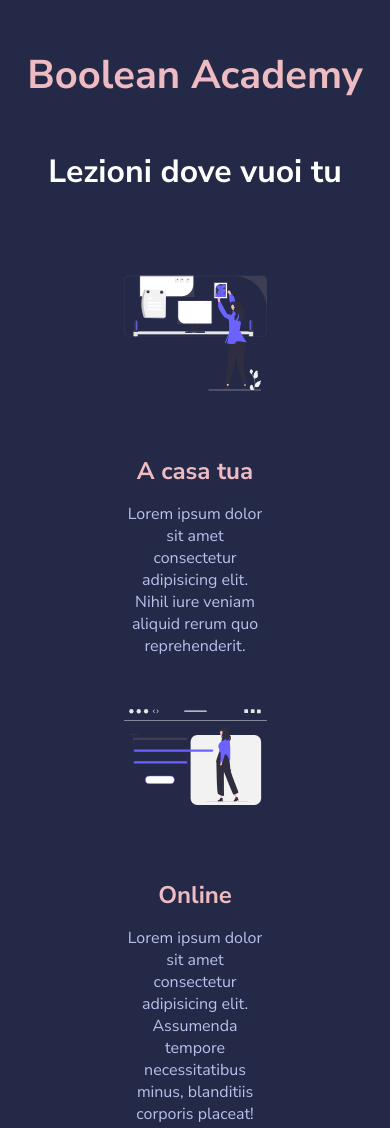
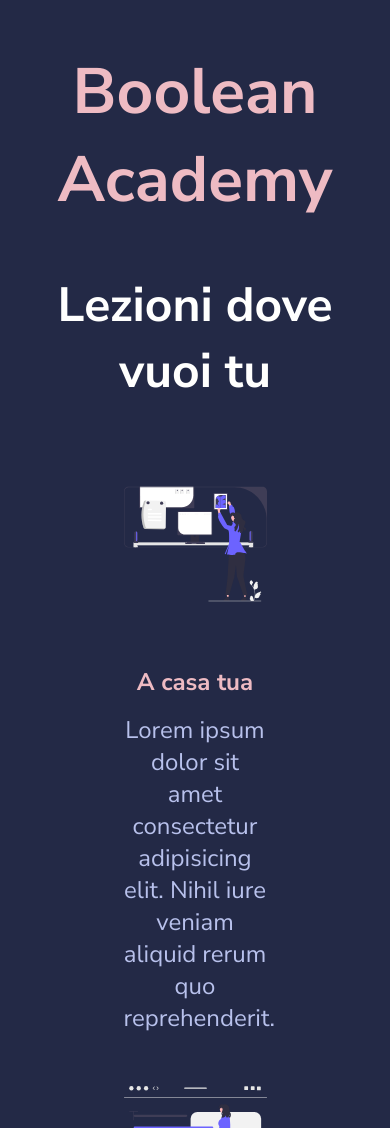
Before and after one commit to AndySMT/html-css-resp-wannabe, a plain HTML site: page index.html in a window 390 px wide. Shown: the top 1128 px of the page. Drawn offline with Linux system fonts and the light colour scheme.

Commit message:
Add responsive font sizes for h and p

```diff
--- a/EX2-repsonsive-wannabe-starter/css/style.css
+++ b/EX2-repsonsive-wannabe-starter/css/style.css
@@ -163,4 +163,13 @@
     body::-webkit-scrollbar {
         display: none;
     }
+    h1 {
+        font-size: 4em;
+    }
+    h2 {
+        font-size: 3em;
+    }
+    p {
+        font-size: 1.5em;
+    }
 }
```
